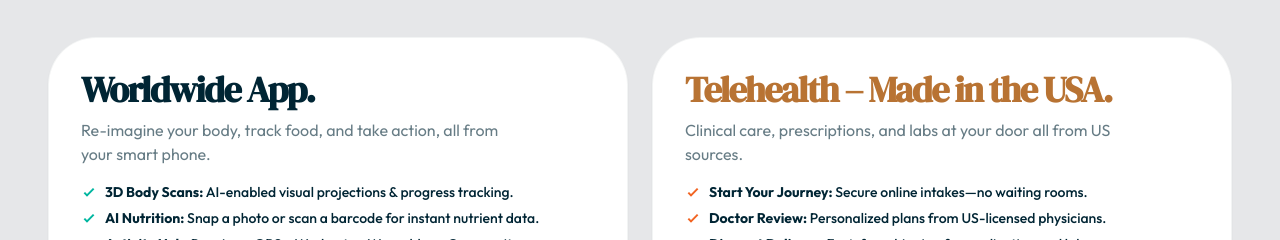
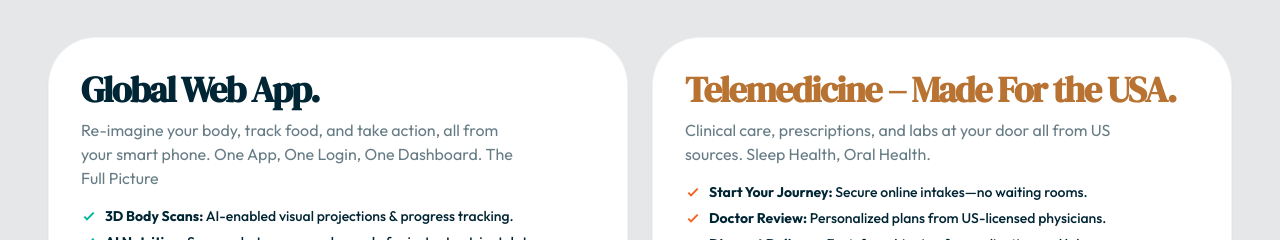
Before and after one commit to robsammonsdfw/embracemarket, a React (Vite) app: page / in a window 1280 px wide. Shown: the part 123-363 px from the top of the page. Built offline with nearby package versions, Linux system fonts and the light colour scheme; no server answers.

Commit message:
Update Hero Area

```diff
--- a/components/HeroGrid.tsx
+++ b/components/HeroGrid.tsx
@@ -27,10 +27,10 @@ const HeroGrid: React.FC = () => {
           <div className={`${isUSUser ? 'lg:w-1/2' : 'w-full'} bg-white p-6 md:p-8 rounded-[3rem] shadow-sm border border-[#002534]/5 flex flex-col justify-between relative overflow-hidden group`}>
              <div className="relative z-10 mb-4">
                 <h1 className="text-3xl md:text-4xl font-bold text-[#002534] serif tracking-tighter leading-[1.05] mb-2">
-                  Worldwide App.
+                  Global Web App.
                 </h1>
                 <p className="text-base text-[#002534]/60 mb-4 max-w-md">
-                  Re-imagine your body, track food, and take action, all from your smart phone.
+                  Re-imagine your body, track food, and take action, all from your smart phone. One App, One Login, One Dashboard.  The Full Picture
                 </p>
 
                 <ul className="mb-6 space-y-1.5 mt-2">
@@ -68,10 +68,10 @@ const HeroGrid: React.FC = () => {
             <div className="lg:w-1/2 bg-white p-6 md:p-8 rounded-[3rem] shadow-sm border border-[#002534]/5 flex flex-col justify-between relative overflow-hidden group">
                <div className="relative z-10 mb-4">
                   <h1 className="text-3xl md:text-4xl font-bold text-[#B87333] serif tracking-tighter leading-[1.05] mb-2">
-                    Telehealth – Made in the USA.
+                    Telemedicine – Made For the USA.
                   </h1>
                   <p className="text-base text-[#002534]/60 mb-4 max-w-md">
-                    Clinical care, prescriptions, and labs at your door all from US sources.
+                    Clinical care, prescriptions, and labs at your door all from US sources. Sleep Health, Oral Health.
                   </p>
 
                   <ul className="mb-6 space-y-1.5 mt-2">
```
